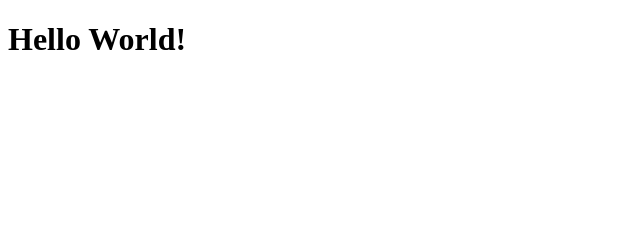
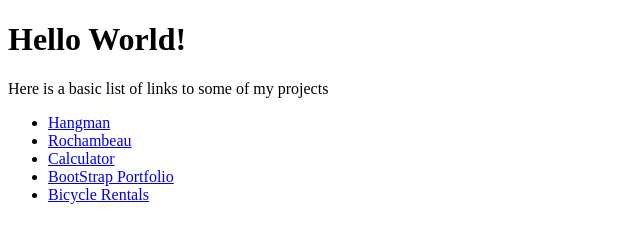
Before and after one commit to fredlintz5/fredlintz5.github.io, a plain HTML site: page index.html in a window 1280 px wide. Shown: the whole page, without its empty margins (0-640 px from the left). Drawn offline with Linux system fonts and the light colour scheme.

Commit message:
added some basic links to portfolio pages

```diff
--- a/index.html
+++ b/index.html
@@ -7,5 +7,14 @@
 
 <h1>Hello World!</h1>
 
+<p>Here is a basic list of links to some of my projects</p>
+	<ul>
+		<li><a href="https://fredlintz5.github.io/hangman-game/" target="_blank">Hangman</a></li>
+		<li><a href="https://fredlintz5.github.io/rochambeau/" target="_blank">Rochambeau</a></li>
+		<li><a href="https://fredlintz5.github.io/calculator/" target="_blank">Calculator</a></li>
+		<li><a href="https://fredlintz5.github.io/bootstrap-portfolio/" target="_blank">BootStrap Portfolio</a></li>
+		<li><a href="https://fredlintz5.github.io/bicycle_rentals/" target="_blank">Bicycle Rentals</a></li>
+	</ul>
+
 </body>
 </html>
```
